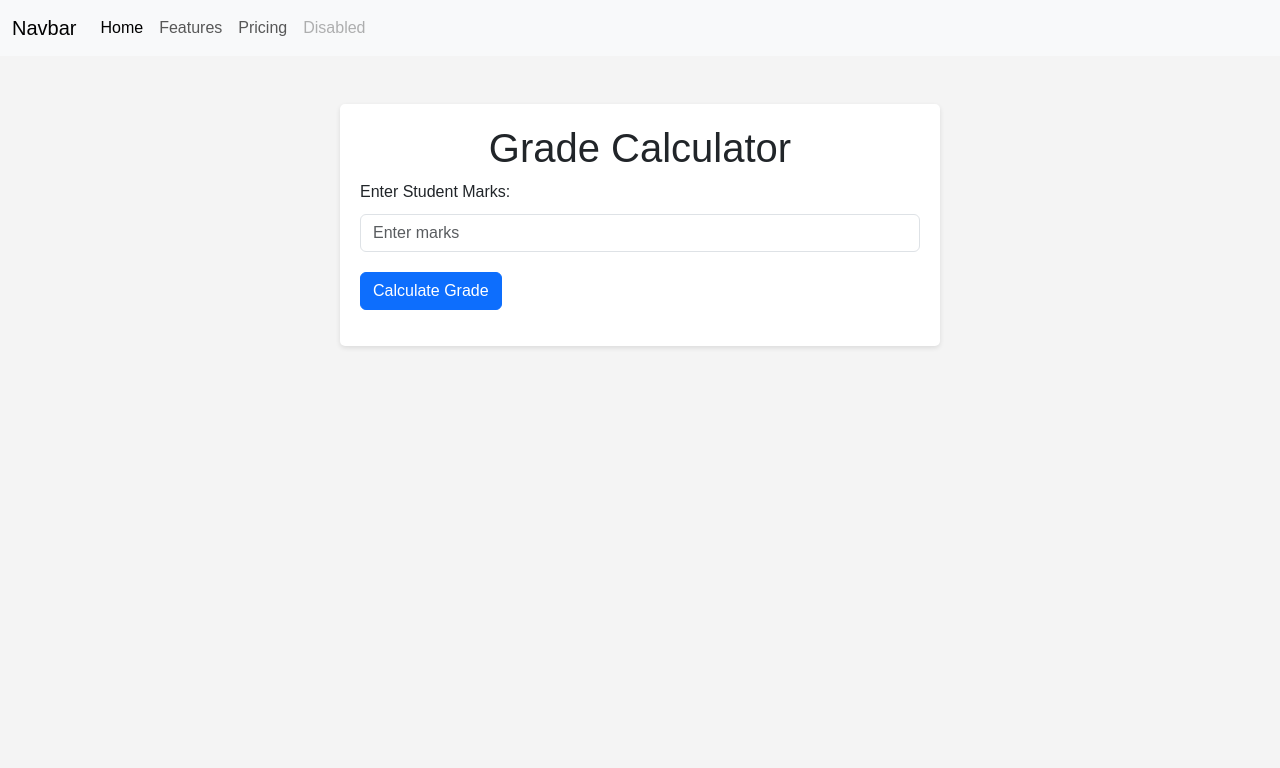
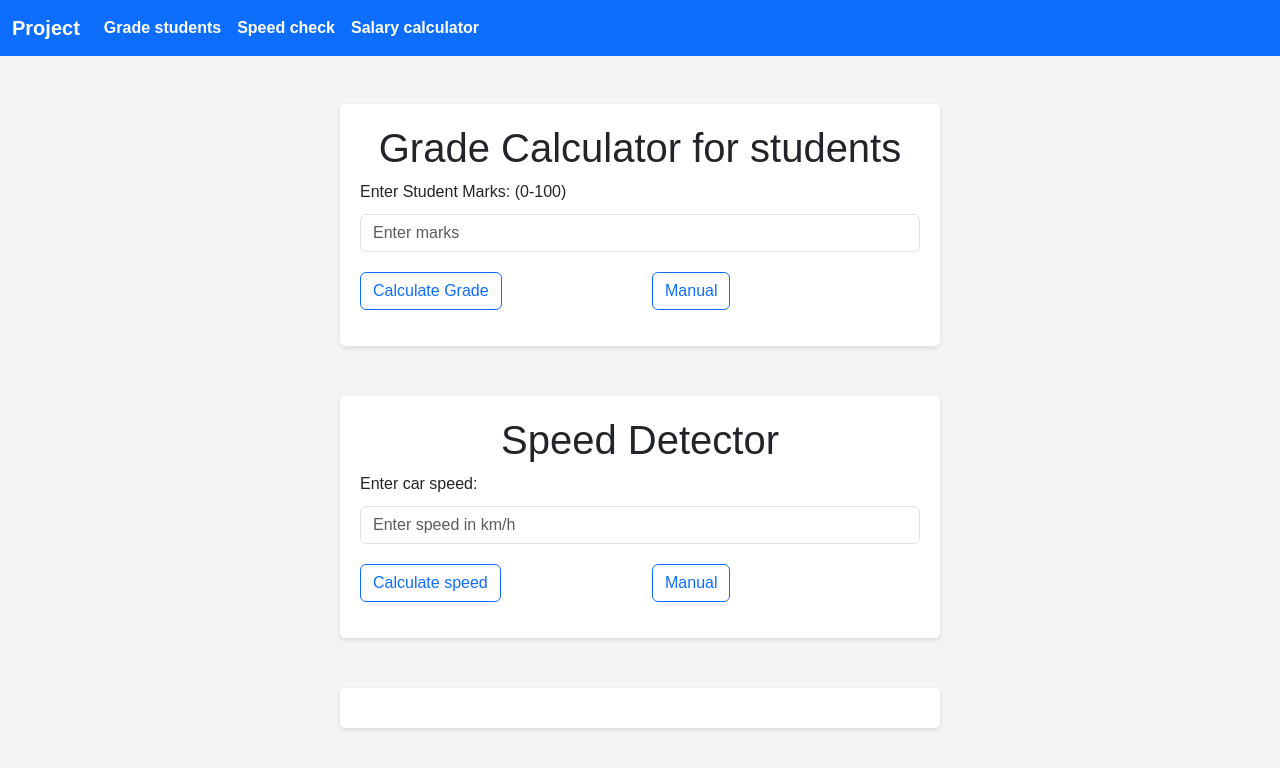
Before and after one commit to jwathika/code_challenge_wk_1, a plain HTML site: page index.html in a window 1280 px wide. Drawn offline with nearby package versions, Linux system fonts and the light colour scheme.

Commit message:
speed_calc

```diff
--- a/css/main.css
+++ b/css/main.css
@@ -1,7 +1,10 @@
 *{
     scroll-behavior: smooth;
 }
-
+/*nav override*/
+.nav, a{
+    font-weight: bolder!important;
+}
 body {
     font-family: Arial, sans-serif;
     margin: 0;
--- a/index.html
+++ b/index.html
@@ -21,9 +21,9 @@
 	</head>
 	<body>
 		<!------NAVBAR---------->
-		<nav class="navbar navbar-expand-lg bg-body-tertiary">
+		<nav class="navbar navbar-expand-lg bg-primary" data-bs-theme="dark">
 			<div class="container-fluid">
-				<a class="navbar-brand" href="#">Navbar</a>
+				<a class="navbar-brand" href="#">Project</a>
 				<button
 					class="navbar-toggler"
 					type="button"
@@ -38,39 +38,100 @@
 				<div class="collapse navbar-collapse" id="navbarNav">
 					<ul class="navbar-nav">
 						<li class="nav-item">
-							<a class="nav-link active" aria-current="page" href="#">Home</a>
+							<a class="nav-link active" aria-current="page" href="#grader"
+								>Grade students</a
+							>
 						</li>
 						<li class="nav-item">
-							<a class="nav-link" href="#">Features</a>
+							<a class="nav-link active" href="#speed">Speed check</a>
 						</li>
 						<li class="nav-item">
-							<a class="nav-link" href="#">Pricing</a>
+							<a class="nav-link active" href="#salary">Salary calculator</a>
 						</li>
-						<li class="nav-item">
-							<a class="nav-link disabled" aria-disabled="true">Disabled</a>
-						</li>
+						<!-- <li class="nav-item">
+							<a class="nav-link active" aria-disabled="true">Disabled</a>
+						</li> -->
 					</ul>
 				</div>
 			</div>
 		</nav>
 		<!------------calculate grade------------------>
-		<div class="container mt-5">
-			<h1>Grade Calculator</h1>
+		<div id="grader" class="container mt-5">
+			<h1>Grade Calculator for students</h1>
 			<div class="form-group">
-				<label for="marks">Enter Student Marks:</label>
+				<label for="marks">Enter Student Marks: (0-100)</label>
 				<input
-					type="text"
+					type="number"
 					class="form-control"
 					id="marks"
 					placeholder="Enter marks"
 				/>
 			</div>
-			<button type="button" class="btn btn-primary" onclick="calculateGrade()">
-				Calculate Grade
-			</button>
-			<div id="gradeResult" class="mt-3"></div>
+			<div class="row">
+				<div class="col">
+					<button
+						type="button"
+						class="btn btn-outline-primary"
+						onclick="calculateGrade()"
+					>
+						Calculate Grade
+					</button>
+					<div id="gradeResult" class="mt-3"></div>
+				</div>
+				<div class="col">
+					<button
+						type="button"
+						class="btn btn-outline-primary"
+						onclick="manual()"
+					>
+						Manual
+					</button>
+					<div id="manual" class="mt-3"></div>
+				</div>
+			</div>
+		</div>
+		<!------------------calculate speed------------------------------>
+		<div id="speed" class="container mt-5">
+			<h1>Speed Detector</h1>
+			<form>
+				<div class="form-group">
+					<label for="speedInput">Enter car speed:</label>
+					<input
+						type="number"
+						class="form-control"
+						id="speedInput"
+						placeholder="Enter speed in km/h"
+					/>
+				</div>
+			</form>
+			<div class="row">
+				<div class="col">
+					<button
+						type="button"
+						class="btn btn-outline-primary"
+						onclick="calculateSpeed()"
+					>
+						Calculate speed
+					</button>
+					<div id="result" class="mt-3"></div>
+				</div>
+				<div class="col">
+					<button
+						type="button"
+						class="btn btn-outline-primary"
+						onclick="speedmanual()"
+					>
+						Manual
+					</button>
+					<div id="manual" class="mt-3"></div>
+				</div>
+			</div>
 		</div>
 
+		<!-------------calculate salary and deductions------------------------->
+		<div id="salary" class="container"></div>
+
+		<!-----------------------BOOTSTRAP MODAL FOR ALERTS-------------------------------------------->
 		<div
 			class="modal fade"
 			id="errorModal"
@@ -93,7 +154,7 @@
 						</button>
 					</div>
 					<div class="modal-body">
-						Please enter a valid mark (a number between 0 and 100).
+						Please enter a valid input (a number between 0 and 100).
 					</div>
 					<div class="modal-footer">
 						<button
@@ -107,9 +168,48 @@
 				</div>
 			</div>
 		</div>
-
+		<div
+			class="modal fade"
+			id="manualModal"
+			tabindex="-1"
+			role="dialog"
+			aria-labelledby="manualModalLabel"
+			aria-hidden="true"
+		>
+			<div class="modal-dialog" role="document">
+				<div class="modal-content">
+					<div class="modal-header">
+						<h5 class="modal-title" id="manualModalLabel">
+							Grading System Manual
+						</h5>
+						<button
+							type="button"
+							class="close"
+							data-dismiss="modal"
+							onclick="$('#manualModal').modal('hide')"
+							aria-label="Close"
+						>
+							<span aria-hidden="true">&times;</span>
+						</button>
+					</div>
+					<div class="modal-body" id="manualBody">
+						<!---------------------->
+					</div>
+					<div class="modal-footer">
+						<button
+							type="button"
+							class="btn btn-secondary"
+							onclick="$('#manualModal').modal('hide')"
+						>
+							Close
+						</button>
+					</div>
+				</div>
+			</div>
+		</div>
 		<script src="https://code.jquery.com/jquery-3.5.1.min.js"></script>
 		<script src="./js/main.js"></script>
+		<script src="./js/manual.js"></script>
 		<!-- <script
 			src="https://cdn.jsdelivr.net/npm/@popperjs/core@2.11.8/dist/umd/popper.min.js"
 			integrity="sha384-I7E8VVD/ismYTF4hNIPjVp/Zjvgyol6VFvRkX/vR+Vc4jQkC+hVqc2pM8ODewa9r"
--- a/js/main.js
+++ b/js/main.js
@@ -1,10 +1,16 @@
 //alert('welcome');
+// Calculate grades for students
 function calculateGrade() {
 	let marks = document.getElementById('marks').value;
 	let grade;
 	//ensure it's a number and within the range
 	if (isNaN(marks) || marks < 0 || marks > 100) {
 		$('#errorModal').modal('show');
+		return;
+	}
+	if (marks === '') {
+		//check if user inputs blank
+		alert('Input marks!');
 		return;
 	}
 	if (marks > 79) {
@@ -20,5 +26,41 @@ function calculateGrade() {
 	}
 
 	document.getElementById('gradeResult').innerHTML =
-		'<p>Grade: ' + grade + '</p>';
+		'<b><p>Grade: ' + grade + '</p></b>';
+	console.log(`${marks} is equal to ${grade}`);
 }
+
+//Speed calculator
+function calculateSpeed() {
+	const speedInput = document.getElementById('speedInput');
+	const speed = parseInt(speedInput.value);
+
+	if (isNaN(speed) || speed < 0) {
+		$('#errorModal').modal('show');
+		return;
+	}
+	if (speed === '') {
+		//check if user inputs blank
+		alert('Input speed!');
+		return;
+	}
+	const speedLimit = 70;
+	const kmPerDemeritPoint = 5;
+	const pointsToSuspend = 12;
+
+	if (speed <= speedLimit) {
+		document.getElementById('result').innerHTML = '<b>OK</b>';
+		console.log(`${speed} is okay`);
+		return;
+	}
+
+	const demeritPoints = Math.floor((speed - speedLimit) / kmPerDemeritPoint);
+	if (demeritPoints <= pointsToSuspend) {
+		document.getElementById('result').innerText = 'License suspended!';
+		alert('License suspended!');
+	}
+	if (demeritPoints <= pointsToSuspend) {
+		document.getElementById('result').innerHTML =
+			'<b>Points: </b>' + demeritPoints;
+	}
+}
--- /dev/null
+++ b/js/manual.js
@@ -0,0 +1,21 @@
+function manual() {
+	let manualContent = '<p><strong>How we grade our students: </strong></p><ul>';
+
+	const grades = [
+		{ range: '0 - 39', grade: 'E' },
+		{ range: '40 - 49', grade: 'D' },
+		{ range: '50 - 59', grade: 'C' },
+		{ range: '60 - 79', grade: 'B' },
+		{ range: '80 - 100', grade: 'A' },
+	];
+
+	grades.forEach(({ range, grade }) => {
+		manualContent += `<li> ${range}: ${grade}</li>`;
+	});
+
+	manualContent += '</ul>';
+
+	document.getElementById('manualBody').innerHTML = manualContent;
+
+	$('#manualModal').modal('show');
+}
```
